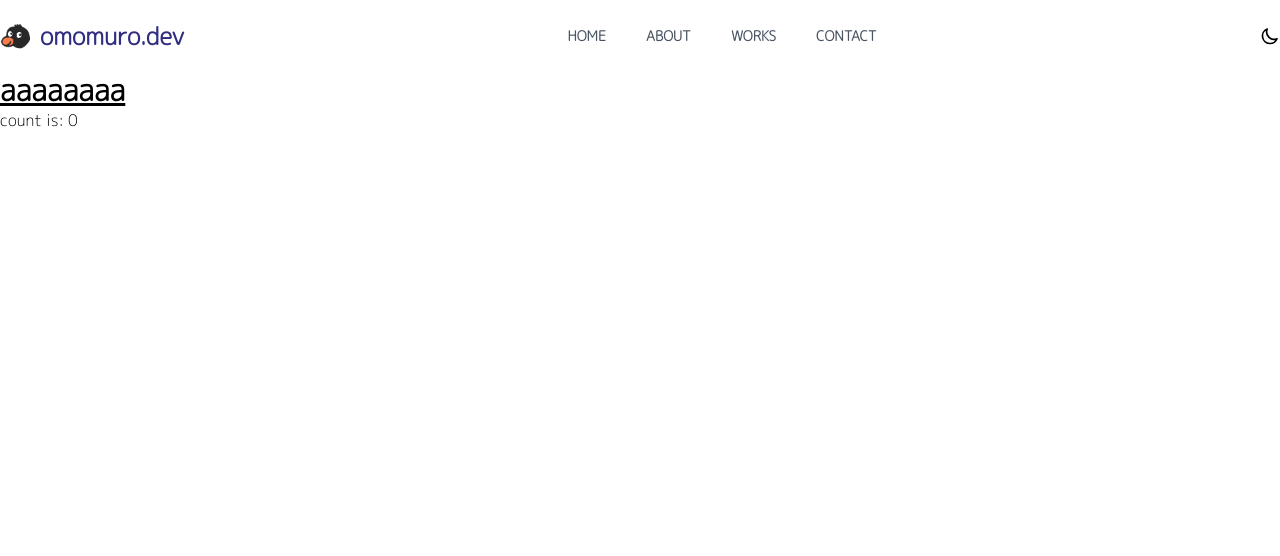
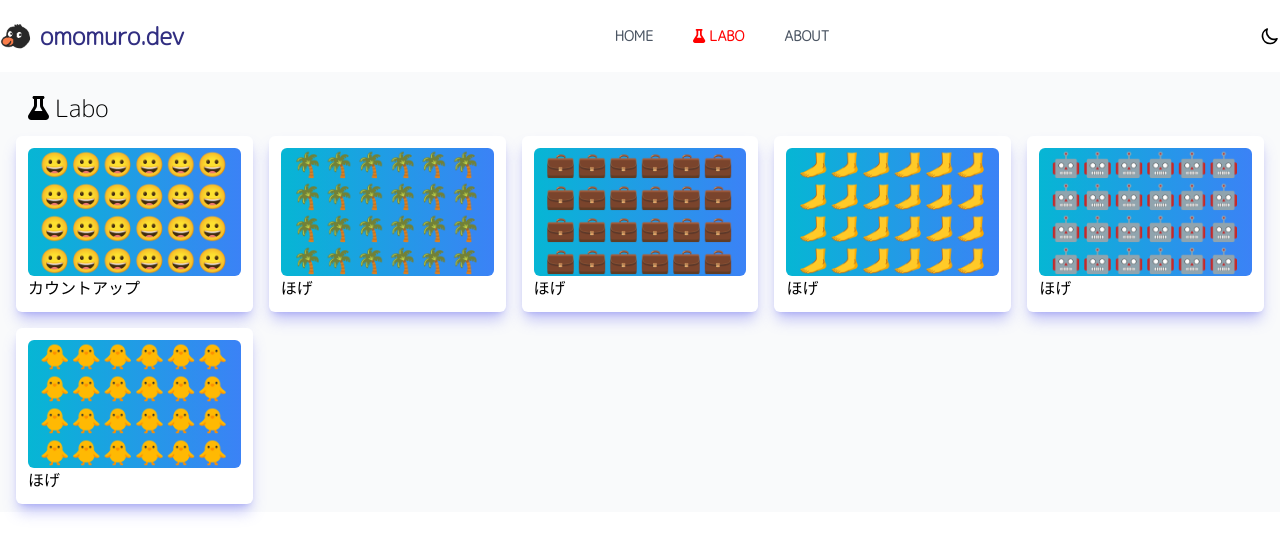
Before and after one commit to KazuhiroIto0127/omomuro.dev, a Vue app: page /#/labo in a window 1280 px wide. Shown: the top 556 px of the page. Built offline with nearby package versions, Linux system fonts and the light colour scheme.

Commit message:
laboのlinksを追加。vue-routerを追加

```diff
--- a/src/App.vue
+++ b/src/App.vue
@@ -1,9 +1,10 @@
 <script setup lang="ts">
 import NavBar from './components/NavBar.vue'
-import HelloWorld from './components/HelloWorld.vue'
 </script>
 
 <template>
   <NavBar />
-  <HelloWorld msg="aaaaaaaa"/>
+  <div class="container mx-auto px-4 py-2 bg-gray-50">
+    <router-view></router-view>
+  </div>
 </template>
--- a/src/components/HelloWorld.vue
+++ b/src/components/HelloWorld.vue
@@ -9,5 +9,5 @@ const count = ref(0)
 <template>
   <h1 class="text-3xl font-bold underline">{{ msg }}</h1>
 
-  <button type="button" @click="count++">count is: {{ count }}</button>
+  <button class="rounded-full bg-sky-500 px-5 py-3 text-white" type="button" @click="count++">count is: {{ count }}</button>
 </template>
--- /dev/null
+++ b/src/components/LaboLink.vue
@@ -0,0 +1,20 @@
+<script setup lang="ts">
+import {} from 'vue'
+
+defineProps<{
+  title: string,
+  id: number,
+  emoji: string,
+}>()
+</script>
+
+<template>
+  <router-link :to="'/labo/'+id">
+    <div class="rounded-md bg-white shadow-lg shadow-indigo-500/40 p-3  hover:scale-125 transition ease-in-out">
+      <div class="rounded-md h-32 bg-gradient-to-r from-cyan-500 to-blue-500 text-clip overflow-hidden tracking-widest text-center">
+        <span class="text-2xl">{{emoji.repeat(60)}}</span>
+      </div>
+      {{title}}
+    </div>
+  </router-link>
+</template>
--- a/src/components/NavBar.vue
+++ b/src/components/NavBar.vue
@@ -7,22 +7,24 @@ const showMenu = ref(false)
 <template>
   <nav class="w-full bg-white bg-white">
     <div class="container mx-auto py-5 flex justify-between items-center">
-      <div class="flex items-center gap-2">
-        <img class="w-8" src="../assets/omo_pen.png" alt="logo">
-        <span class="text-2xl font-bold text-indigo-900">omomuro.dev</span>
-      </div>
+      <router-link to="/">
+        <div class="flex items-center gap-2">
+          <img class="w-8" src="../assets/omo_pen.png" alt="logo">
+          <span class="text-2xl font-bold text-indigo-900">omomuro.dev</span>
+        </div>
+      </router-link>
       <ul class="hidden md:flex space-x-10 text-gray-600 font-bold text-sm uppercase">
         <li class="hover:text-gray-500">
-          <a href="#">home</a>
+          <router-link to="/">home</router-link>
         </li>
         <li class="hover:text-gray-500">
-          <a href="#">about</a>
+          <router-link to="/labo">
+            <font-awesome-icon icon="fa-solid fa-flask" />
+            labo
+          </router-link>
         </li>
         <li class="hover:text-gray-500">
-          <a href="#">works</a>
-        </li>
-        <li class="hover:text-gray-500">
-          <a href="#">contact</a>
+          <router-link to="/about">about</router-link>
         </li>
       </ul>
       <svg class="hidden md:block w-5 cursor-pointer" fill="none" stroke="currentColor" viewBox="0 0 24 24" xmlns="http://www.w3.org/2000/svg">
@@ -52,3 +54,10 @@ const showMenu = ref(false)
     </div>
   </nav>
 </template>
+
+<style>
+.router-link-active {
+  font-weight: bold;
+  color: red;
+}
+</style>
--- a/src/main.ts
+++ b/src/main.ts
@@ -1,5 +1,14 @@
 import { createApp } from 'vue'
 import App from './App.vue'
 import './index.css'
+import router from './router'
 
-createApp(App).mount('#app')
+import { FontAwesomeIcon } from '@fortawesome/vue-fontawesome'
+import { library } from '@fortawesome/fontawesome-svg-core'
+import { faUserSecret, faFlask } from '@fortawesome/free-solid-svg-icons'
+library.add(faUserSecret,faFlask)
+
+const app = createApp(App)
+app.use(router)
+app.component('font-awesome-icon', FontAwesomeIcon)
+app.mount('#app')
--- /dev/null
+++ b/src/pages/About.vue
@@ -0,0 +1,3 @@
+<template>
+  <h1>about</h1>
+</template>
--- /dev/null
+++ b/src/pages/Home.vue
@@ -0,0 +1,3 @@
+<template>
+  <h1>Home</h1>
+</template>
--- /dev/null
+++ b/src/pages/Labo.vue
@@ -0,0 +1,26 @@
+<script setup lang='ts'>
+  import { ref } from 'vue'
+  import LaboLink from '../components/LaboLink.vue'
+
+  const laboLinks = ref([
+    {title: 'カウントアップ', id: 1, emoji: '😀'},
+    {title: 'ほげ', id: 2, emoji: '🌴'},
+    {title: 'ほげ', id: 2, emoji: '💼'},
+    {title: 'ほげ', id: 2, emoji: '🦶'},
+    {title: 'ほげ', id: 2, emoji: '🤖'},
+    {title: 'ほげ', id: 2, emoji: '🐥'},
+  ])
+</script>
+
+<template>
+  <h1 class="text-2xl p-3">
+    <font-awesome-icon icon="fa-solid fa-flask" />
+    Labo
+  </h1>
+
+  <div class="grid grid-cols-auto-fit gap-4">
+    <div v-for="link in laboLinks" :key="link.id">
+      <LaboLink :title="link.title" :id="link.id" :emoji="link.emoji" />
+    </div>
+  </div>
+</template>
--- /dev/null
+++ b/src/pages/labo/1.vue
@@ -0,0 +1,7 @@
+<script setup lang='ts'>
+  import HelloWorld from '../../components/HelloWorld.vue'
+</script>
+
+<template>
+  <HelloWorld msg="カウントアップテスト"/>
+</template>
--- /dev/null
+++ b/src/router.ts
@@ -0,0 +1,19 @@
+import {createRouter,createWebHashHistory} from 'vue-router';
+import Home from './pages/Home.vue'
+import About from './pages/About.vue'
+import Labo from './pages/Labo.vue'
+import Labo1 from './pages/labo/1.vue'
+
+const routes = [
+  { path: '/', component: Home },
+  { path: '/about', component: About },
+  { path: '/labo', component: Labo },
+  { path: '/labo/1', component: Labo1  },
+]
+
+const router = createRouter({
+  history: createWebHashHistory(),
+  routes,
+})
+
+export default router;
--- a/tailwind.config.js
+++ b/tailwind.config.js
@@ -8,7 +8,15 @@ module.exports = {
     extend: {
       screens:{
         "sm":"480px"
-      }
+      },
+      gridTemplateColumns: {
+        'auto-fit': 'repeat(auto-fit, minmax(200px, 1fr))',
+        'auto-fill': 'repeat(auto-fill, minmax(200px, 1fr))',
+      },
+      gridTemplateRows: {
+        'auto-fit': 'repeat(auto-fit, minmax(200px, 1fr))',
+        'auto-fill': 'repeat(auto-fill, minmax(200px, 1fr))',
+      },
     },
     fontFamily:{
       mPlusRounded: ['\'M PLUS Rounded 1c\'', 'sans-serif']
```
Also changed, not shown: package.json (+7 -1 lines), 6 other files (tests, documents, lock files or other folders).
